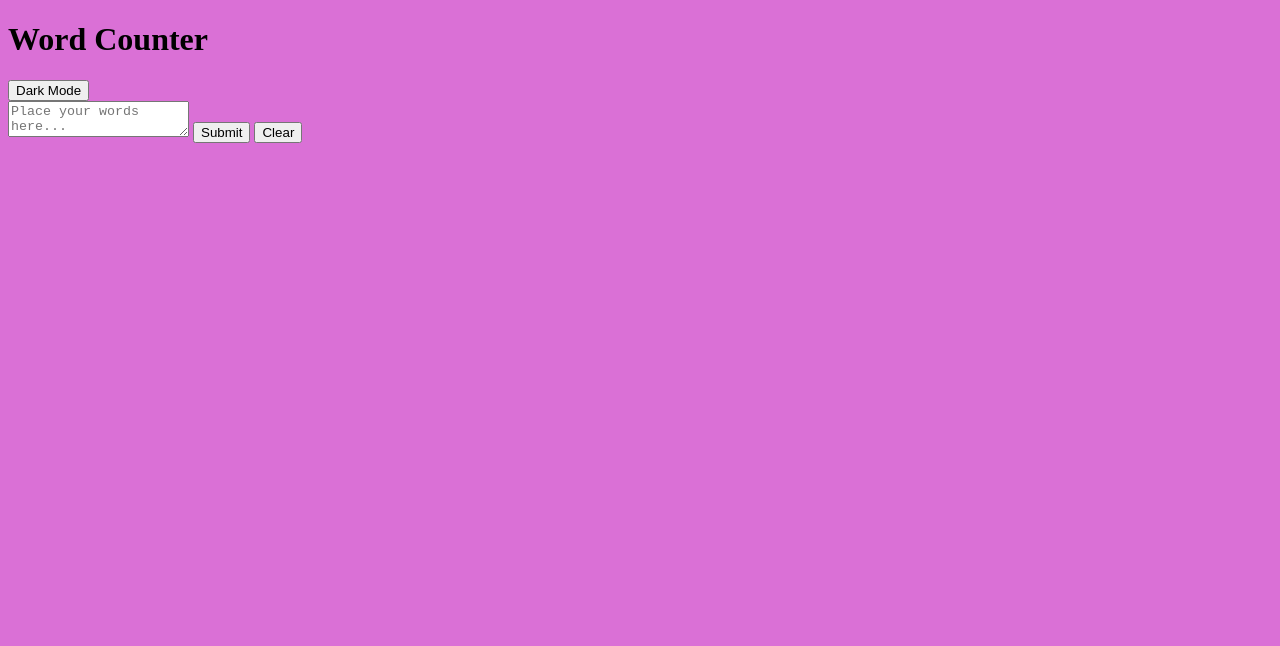
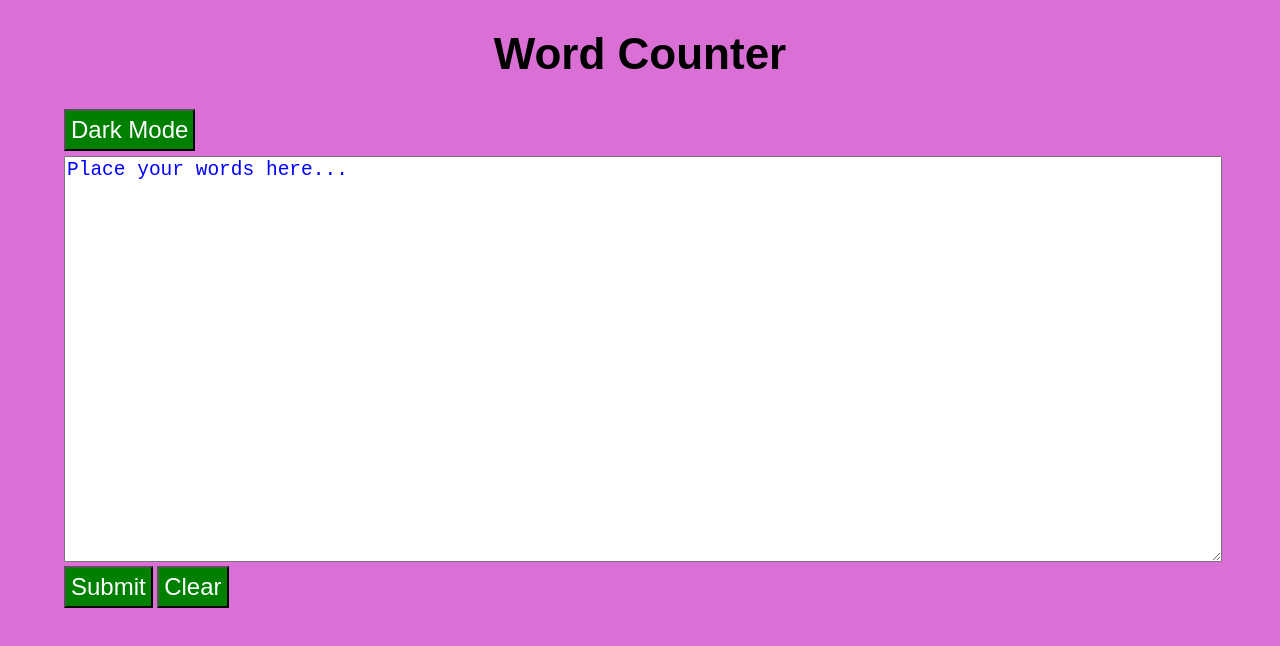
Before and after one commit to scamp925/LAB-word-counter, a plain HTML site: page index.html in a window 1280 px wide. Drawn offline with Linux system fonts and the light colour scheme.

Commit message:
Completed all of Dr. T's CSS requirements for word counter

```diff
--- a/main.css
+++ b/main.css
@@ -1,5 +1,36 @@
 body {
   background-color: orchid;
+  font-family: Arial, Helvetica, sans-serif;
+  margin: auto;
+  width: 90%;
+}
+
+h1 {
+  font-size: 2.75em;
+  text-align: center;
+}
+
+.error {
+  color: red;
+  font-size: 2em;
+}
+
+textarea {
+  font-size: 1.5em;
+  margin-top: 5px;
+  height: 400px;
+  width: 100%;
+}
+
+::placeholder {
+  color: blue;
+}
+
+button {
+  background-color: green;
+  color: white;
+  font-size: 1.5em;
+  padding: 5px;
 }
 
 .new-color {
```
